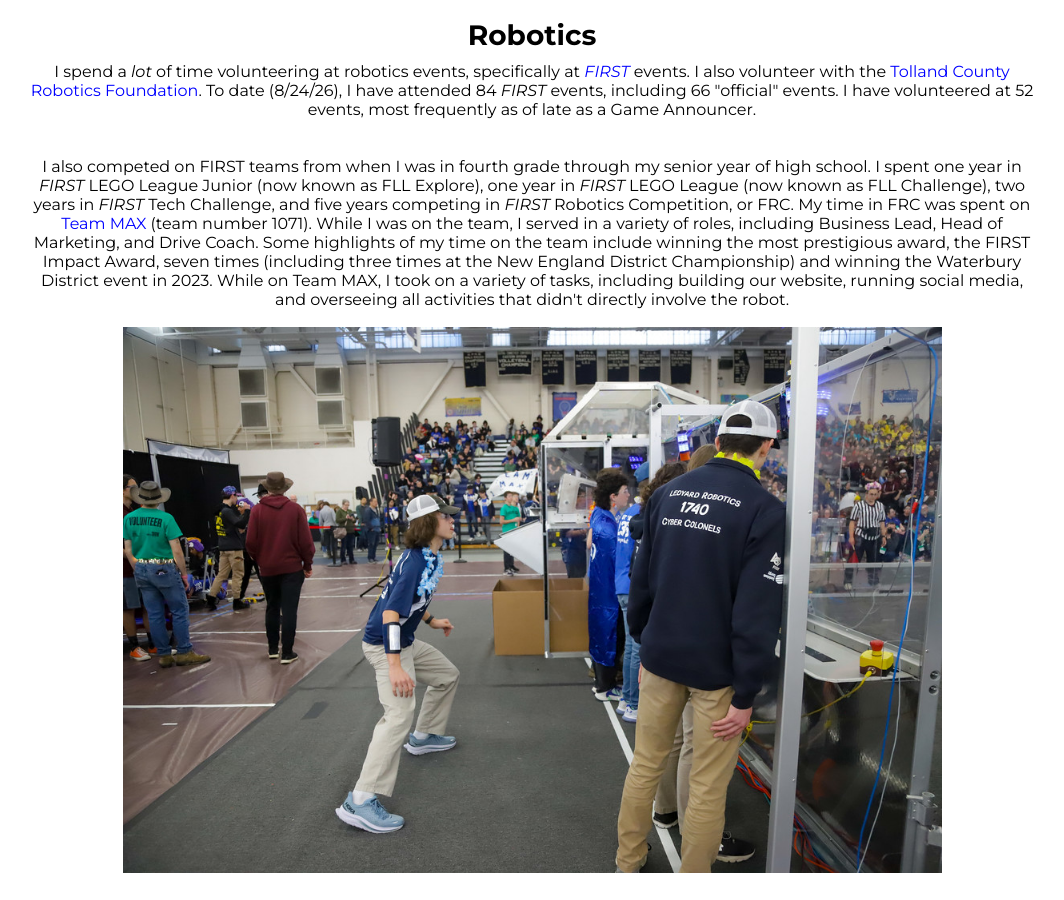
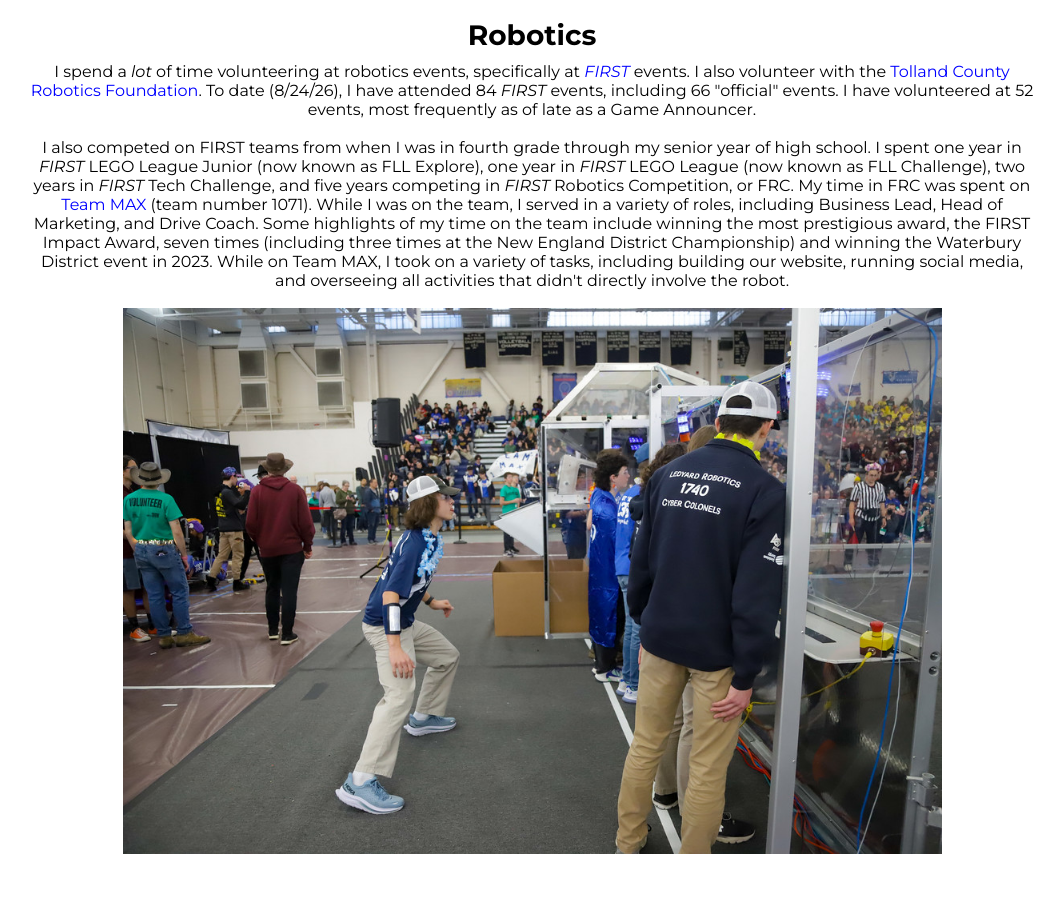
Before and after one commit to jt-pl/jt-pl.github.io, a Jekyll site: the page robotics.html, which Jekyll copies as it is, in a window 1280 px wide. Shown: the whole page, without its empty margins (108-1172 px from the left). Built offline with Jekyll 4.4.1, drawn with Linux system fonts in a browser that asks for light colours.

Commit message:
Update robotics.html

```diff
--- a/robotics.html
+++ b/robotics.html
@@ -14,7 +14,7 @@
 </div></center>
 <p align="center">I spend a <i>lot</i> of time volunteering at robotics events, specifically at <a href="https://firstinspires.org" target="_blank"><i>FIRST</i></a> events. I also volunteer with the <a href = "https://tcrobotics.org" target="_blank">Tolland County Robotics Foundation</a>. To date (8/24/26), I have attended 84 <i>FIRST</i> events, including 66 "official" events. I have volunteered at 52 events, most frequently as of late as a Game Announcer.</p>
 
-<p align = "center"><br><br>I also competed on FIRST teams from when I was in fourth grade through my senior year of high school. I spent one year in <i>FIRST</i> LEGO League Junior (now known as FLL Explore), one year in <i>FIRST</i> LEGO League (now known as FLL Challenge), two years in <i>FIRST</i> Tech Challenge, and five years competing in <i>FIRST</i> Robotics Competition, or FRC. My time in FRC was spent on <a href = "https://max1071.org" target="_blank">Team MAX</a> (team number 1071). While I was on the team, I served in a variety of roles, including Business Lead, Head of Marketing, and Drive Coach. Some highlights of my time on the team include winning the most prestigious award, the FIRST Impact Award, seven times (including three times at the New England District Championship) and winning the Waterbury District event in 2023. While on Team MAX, I took on a variety of tasks, including building our website, running social media, and overseeing all activities that didn't directly involve the robot.</p>
+<p align = "center"><br>I also competed on FIRST teams from when I was in fourth grade through my senior year of high school. I spent one year in <i>FIRST</i> LEGO League Junior (now known as FLL Explore), one year in <i>FIRST</i> LEGO League (now known as FLL Challenge), two years in <i>FIRST</i> Tech Challenge, and five years competing in <i>FIRST</i> Robotics Competition, or FRC. My time in FRC was spent on <a href = "https://max1071.org" target="_blank">Team MAX</a> (team number 1071). While I was on the team, I served in a variety of roles, including Business Lead, Head of Marketing, and Drive Coach. Some highlights of my time on the team include winning the most prestigious award, the FIRST Impact Award, seven times (including three times at the New England District Championship) and winning the Waterbury District event in 2023. While on Team MAX, I took on a variety of tasks, including building our website, running social media, and overseeing all activities that didn't directly involve the robot.</p>
 
 <br>
 
```
